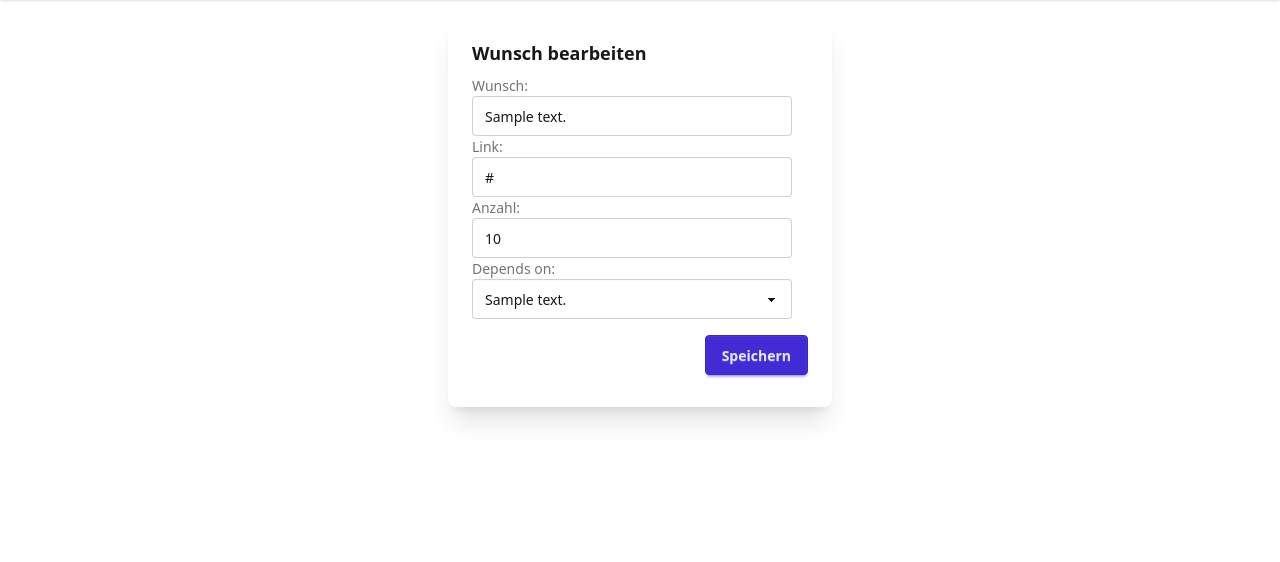
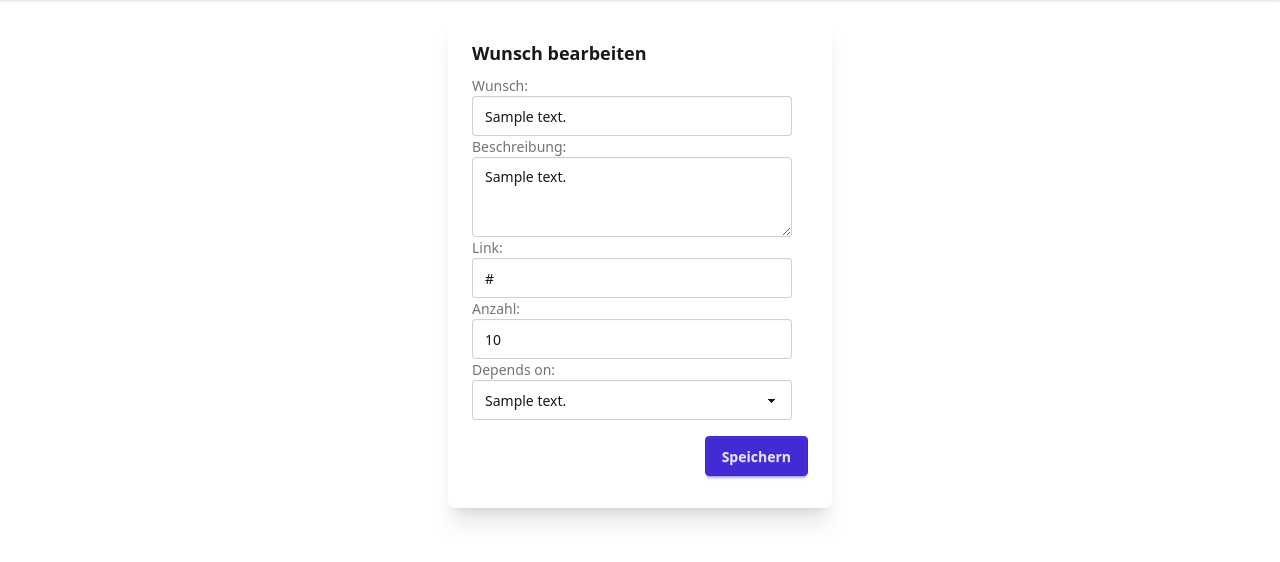
Before and after one commit to tobiasff3200/wishlist, a Django app: page /wish/edit/1 in a window 1280 px wide. Shown: the part 64-626 px from the top of the page. Run offline with Django 4.2, Linux system fonts and the light colour scheme; a user stored in the database is signed in; tables that the repository leaves empty hold one stand-in row (values such as "Sample post"); style sheets or scripts are compiled from the project's sources.

Commit message:
feat: Add description to wish

```diff
--- a/wishlist/models.py
+++ b/wishlist/models.py
@@ -11,6 +11,7 @@ def get_sentinel_user():
 
 class Wish(models.Model):
     text = models.TextField(max_length=1000)
+    description = models.TextField(max_length=1000, blank=True)
     link = models.URLField(verbose_name="Link", null=True, blank=True)
     quantity = models.IntegerField(default=1, validators=[MinValueValidator(1)])
     owner = models.ForeignKey(User, on_delete=models.SET(get_sentinel_user))
@@ -19,8 +20,13 @@ class Wish(models.Model):
         User, related_name="reserved_wishes", through="Reservation"
     )
     favorite = models.BooleanField(default=False)
-    depends_on = models.ForeignKey('Wish', on_delete=models.SET_NULL, related_name="dependent_wishes", null=True,
-                                   blank=True)
+    depends_on = models.ForeignKey(
+        "Wish",
+        on_delete=models.SET_NULL,
+        related_name="dependent_wishes",
+        null=True,
+        blank=True,
+    )
 
     class Meta:
         ordering = ("-favorite",)
--- a/wishlist/templates/wishlist/edit-wish.html
+++ b/wishlist/templates/wishlist/edit-wish.html
@@ -14,6 +14,13 @@
                                 <span class="label-text-alt">{{ form.text.errors }}</span>
                             </label>
                             {{ form.text }}
+                        </div>
+                        <div class="form-control w-full max-w-xs">
+                            <label class="label" for="{{ form.description.id_for_label }}">
+                                <span class="label-text">{{ form.description.label_tag }}</span>
+                                <span class="label-text-alt">{{ form.description.errors }}</span>
+                            </label>
+                            {{ form.description }}
                         </div>
                         <div class="form-control w-full max-w-xs">
                             <label class="label" for="{{ form.link.id_for_label }}">
--- a/wishlist/templates/wishlist/wish_template.html
+++ b/wishlist/templates/wishlist/wish_template.html
@@ -47,6 +47,9 @@
                    rel="noopener noreferrer">Link</a>
             </div>
         {% endif %}
+        {% if wish.description %}
+                <p>{{wish.description}}</p>
+        {% endif %}
         {% if not readonly %}
             <div class="card-actions">
                 {% if wish.owner == user %}
--- a/wishlist/views.py
+++ b/wishlist/views.py
@@ -78,11 +78,19 @@ class CreateWishView(LoginRequiredMixin, CreateView):
     template_name = "wishlist/create-wish.html"
     form_class = modelform_factory(
         Wish,
-        fields=("text", "link", "quantity", "depends_on"),
-        labels={"text": "Wunsch", "link": "Link", "quantity": "Anzahl"},
+        fields=("text", "description", "link", "quantity", "depends_on"),
+        labels={
+            "text": "Wunsch",
+            "description": "Beschreibung",
+            "link": "Link",
+            "quantity": "Anzahl",
+        },
         widgets={
             "text": django.forms.TextInput(
                 attrs={"class": "input input-bordered w-full max-w-xs"}
+            ),
+            "description": django.forms.Textarea(
+                attrs={"class": "input textarea field-sizing-fixed w-full max-w-xs"}
             ),
             "link": django.forms.URLInput(
                 attrs={"class": "input input-bordered w-full max-w-xs"}
@@ -110,6 +118,7 @@ class CreateWishView(LoginRequiredMixin, CreateView):
             data = form.cleaned_data
             wish = Wish(
                 text=data.get("text"),
+                description=data.get("description"),
                 link=data.get("link"),
                 quantity=data.get("quantity"),
                 owner=self.request.user,
@@ -198,11 +207,19 @@ class EditWishView(LoginRequiredMixin, IsWishOwnerMixin, UpdateView):
     template_name = "wishlist/edit-wish.html"
     form_class = modelform_factory(
         Wish,
-        fields=("text", "link", "quantity", "depends_on"),
-        labels={"text": "Wunsch", "link": "Link", "quantity": "Anzahl"},
+        fields=("text", "description", "link", "quantity", "depends_on"),
+        labels={
+            "text": "Wunsch",
+            "description": "Beschreibung",
+            "link": "Link",
+            "quantity": "Anzahl",
+        },
         widgets={
             "text": django.forms.TextInput(
                 attrs={"class": "input input-bordered w-full max-w-xs"}
+            ),
+            "description": django.forms.Textarea(
+                attrs={"class": "input textarea field-sizing-fixed w-full max-w-xs"}
             ),
             "link": django.forms.URLInput(
                 attrs={"class": "input input-bordered w-full max-w-xs"}
```
Also changed, not shown: pyproject.toml (added, +14 -0 lines), wishlist/templates/wishlist/create-wish.html (+7 -0 lines), wishlist/migrations/0010_wish_description.py (added), 2 other files.
